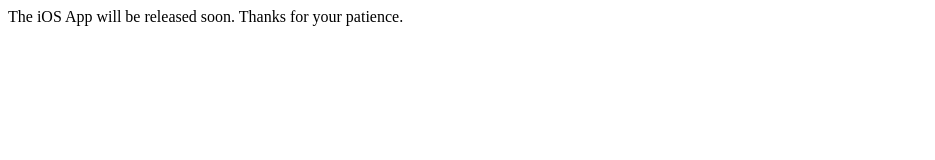
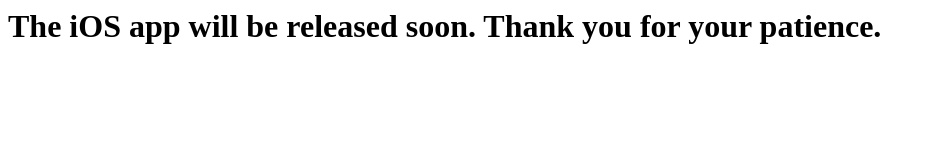
Before and after one commit to ArchitJain1201/bitly-iOS-Link, a plain HTML site: page index.html in a window 1280 px wide. Shown: the whole page, without its empty margins (0-935 px from the left). Drawn offline with Linux system fonts and the light colour scheme.

Commit message:
update message

```diff
--- a/index.html
+++ b/index.html
@@ -3,6 +3,6 @@
 <title> The iOS App will be released soon.</title>
 </head>
 <body>
-The iOS App will be released soon. Thanks for your patience.
+<h1>The iOS app will be released soon. Thank you for your patience.</h1>
 </body>
 </html>
```
